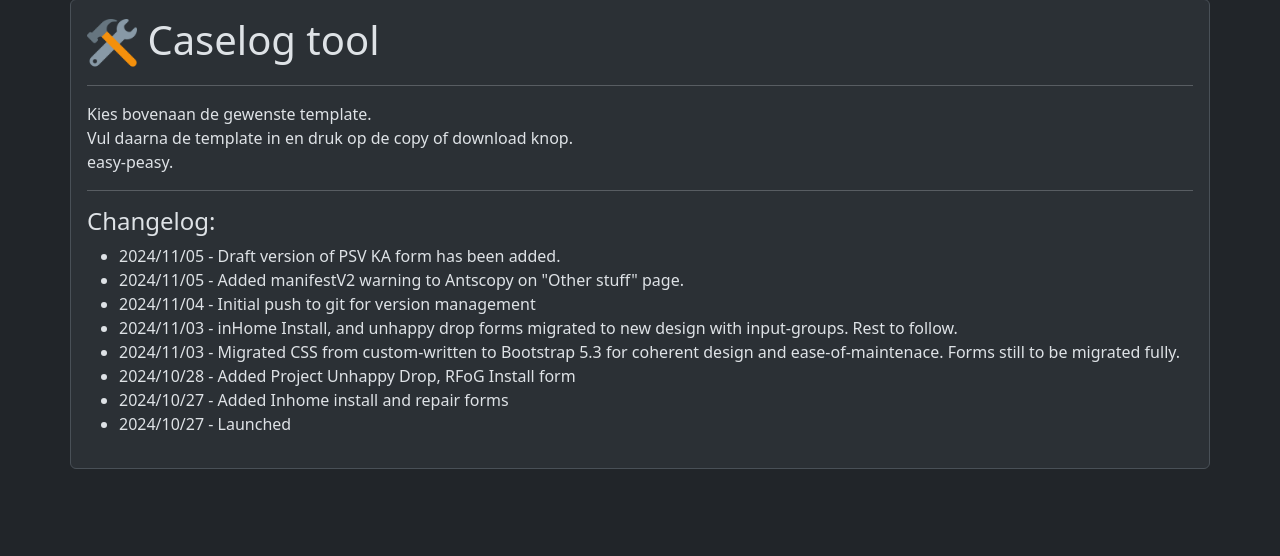
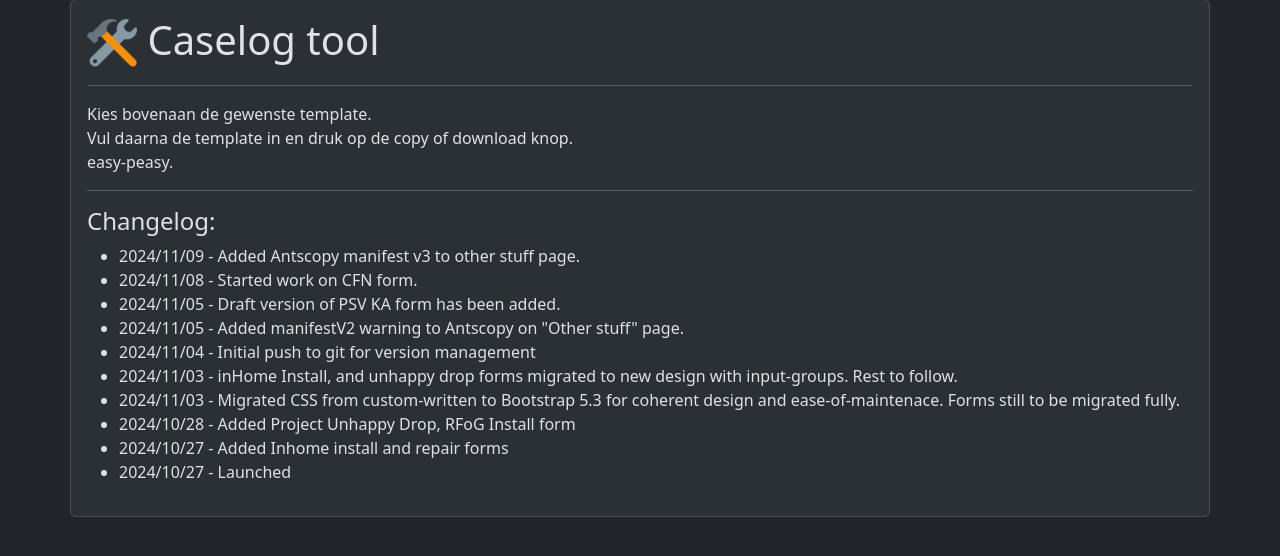
Before and after one commit to perquyk/caselogger, a PHP site: page / in a window 1280 px wide. Shown: the part 84-640 px from the top of the page. Run offline with PHP 8.4, Linux system fonts and the light colour scheme.

Commit message:
changed changelog

```diff
--- a/changelog.php
+++ b/changelog.php
@@ -6,6 +6,8 @@
     <hr class="md-3">
     <h4>Changelog:</h4>
     <ul>
+        <li>2024/11/09 - Added Antscopy manifest v3 to other stuff page.</li>
+        <li>2024/11/08 - Started work on CFN form.</li>
         <li>2024/11/05 - Draft version of PSV KA form has been added.</li>
         <li>2024/11/05 - Added manifestV2 warning to Antscopy on "Other stuff" page.
         <li>2024/11/04 - Initial push to git for version management</li>
```
